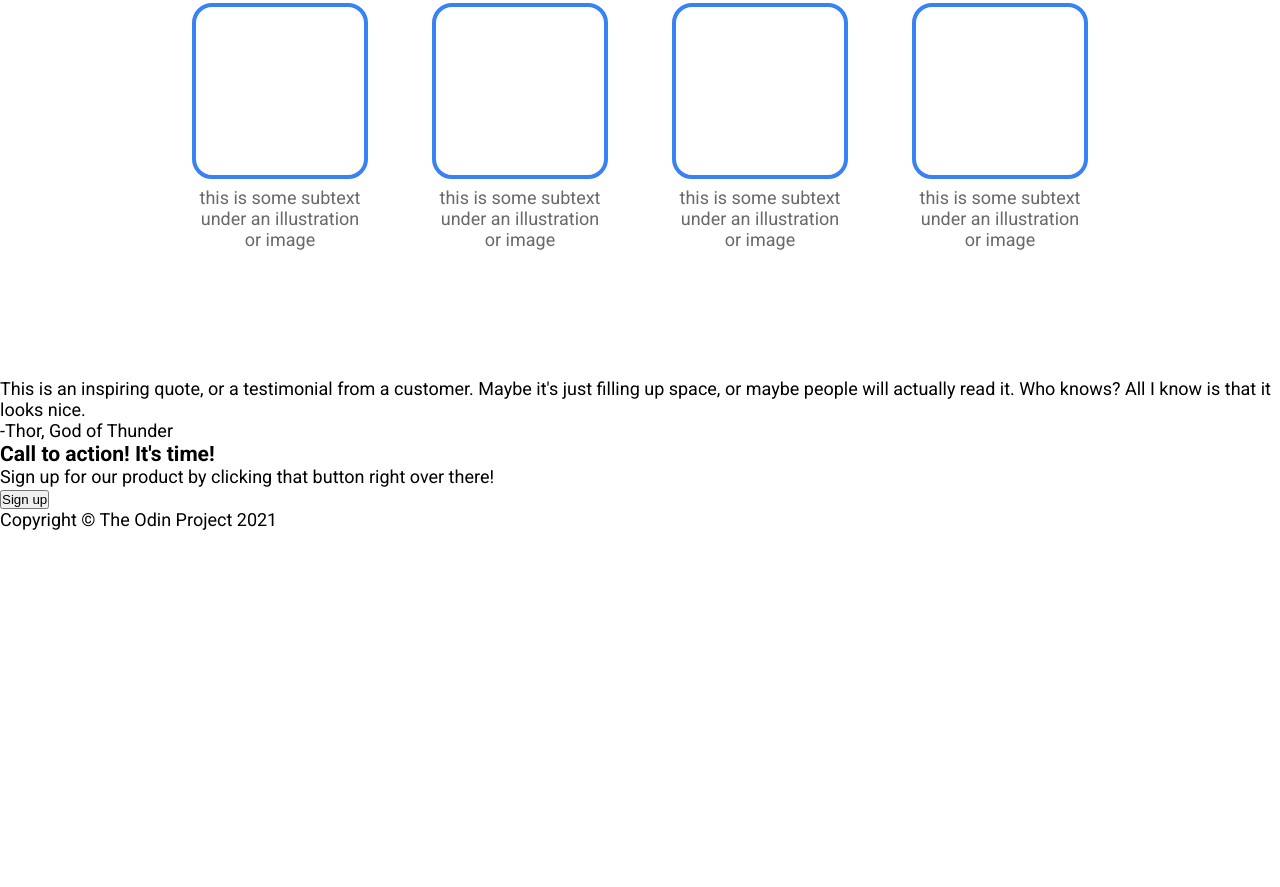
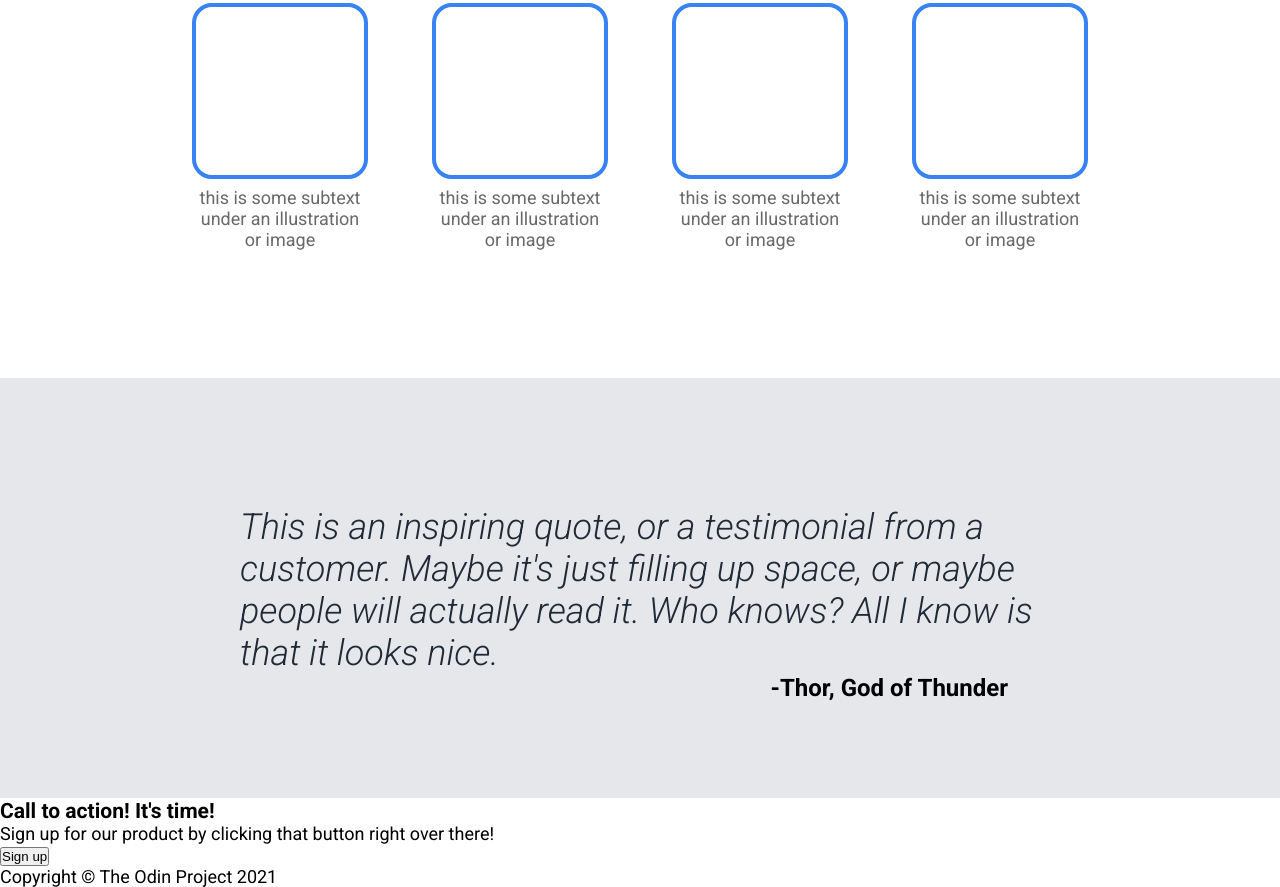
Before and after one commit to VicLourenco40/odin-landing-page, a plain HTML site: page index.html in a window 1280 px wide. Shown: the part 592-1479 px from the top of the page. Before the commit the page ends 1122 px from the top, so only its background shows below. Drawn offline with Linux system fonts and the light colour scheme.

Commit message:
Style quote section

```diff
--- a/index.html
+++ b/index.html
@@ -28,7 +28,7 @@
     <main>
       <section class="section-images">
         <h2>Some random information.</h2>
-        <div class="items-container width-cap">
+        <div class="items-container">
           <div class="item">
             <div class="item-image"></div>
             <p>this is some subtext under an illustration or image</p>
@@ -48,8 +48,10 @@
         </div>
       </section>
       <section class="section-quote">
-        <p>This is an inspiring quote, or a testimonial from a customer. Maybe it's just filling up space, or maybe people will actually read it. Who knows? All I know is that it looks nice.</p>
-        <p>-Thor, God of Thunder</p>
+        <div class="quote-container">
+          <p class="quote">This is an inspiring quote, or a testimonial from a customer. Maybe it's just filling up space, or maybe people will actually read it. Who knows? All I know is that it looks nice.</p>
+          <p class="quote-source">-Thor, God of Thunder</p>
+        </div>
       </section>
       <section class="section-cta">
         <h3>Call to action! It's time!</h3>
--- a/style.css
+++ b/style.css
@@ -114,3 +114,27 @@ nav {
   height: 176px;
   margin-bottom: 8px;
 }
+
+.section-quote {
+  background: var(--gray);
+  padding: 128px 0 96px 0;
+}
+
+.quote-container {
+  max-width: 800px;
+  margin: 0 auto;
+}
+
+.quote {
+  color: var(--dark-blue);
+  font-size: 36px;
+  font-weight: 300;
+  font-style: italic;
+}
+
+.quote-source {
+  font-size: 24px;
+  font-weight: 700;
+  text-align: right;
+  margin-right: 32px;
+}
```
